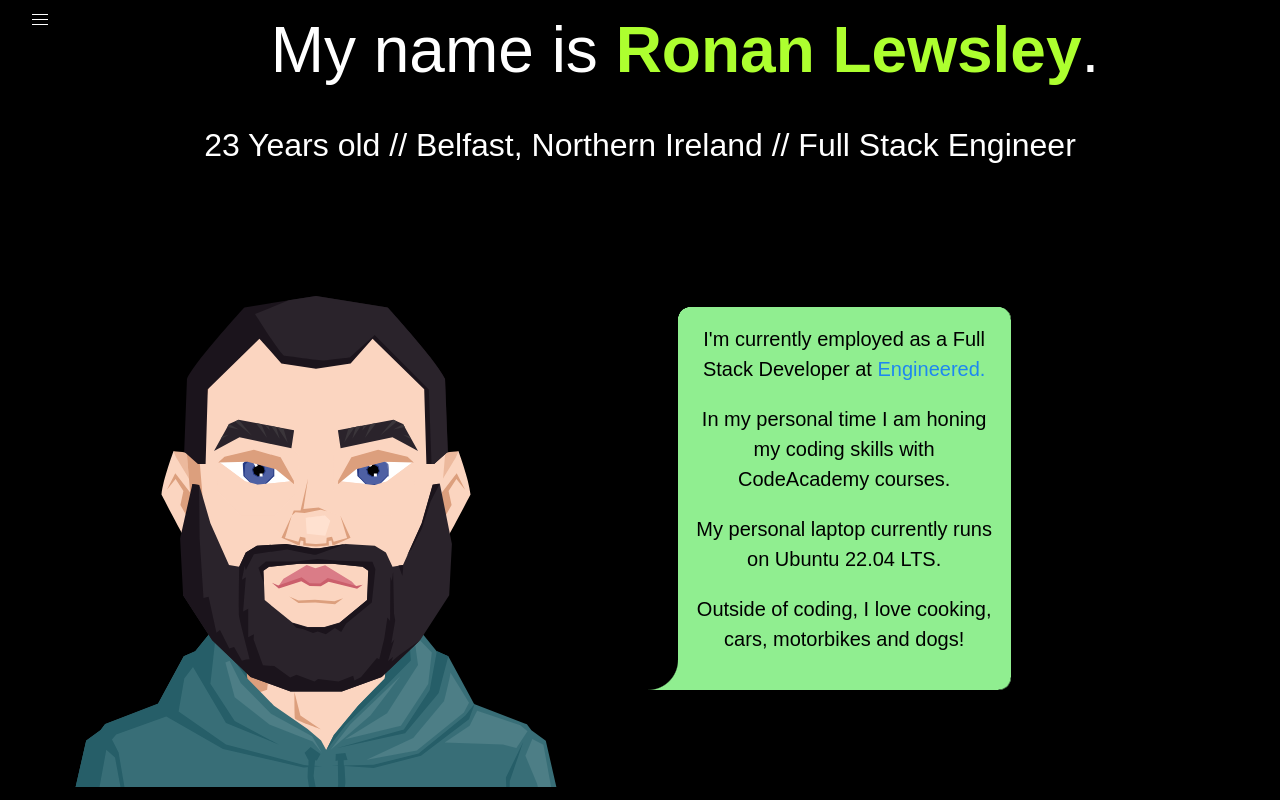
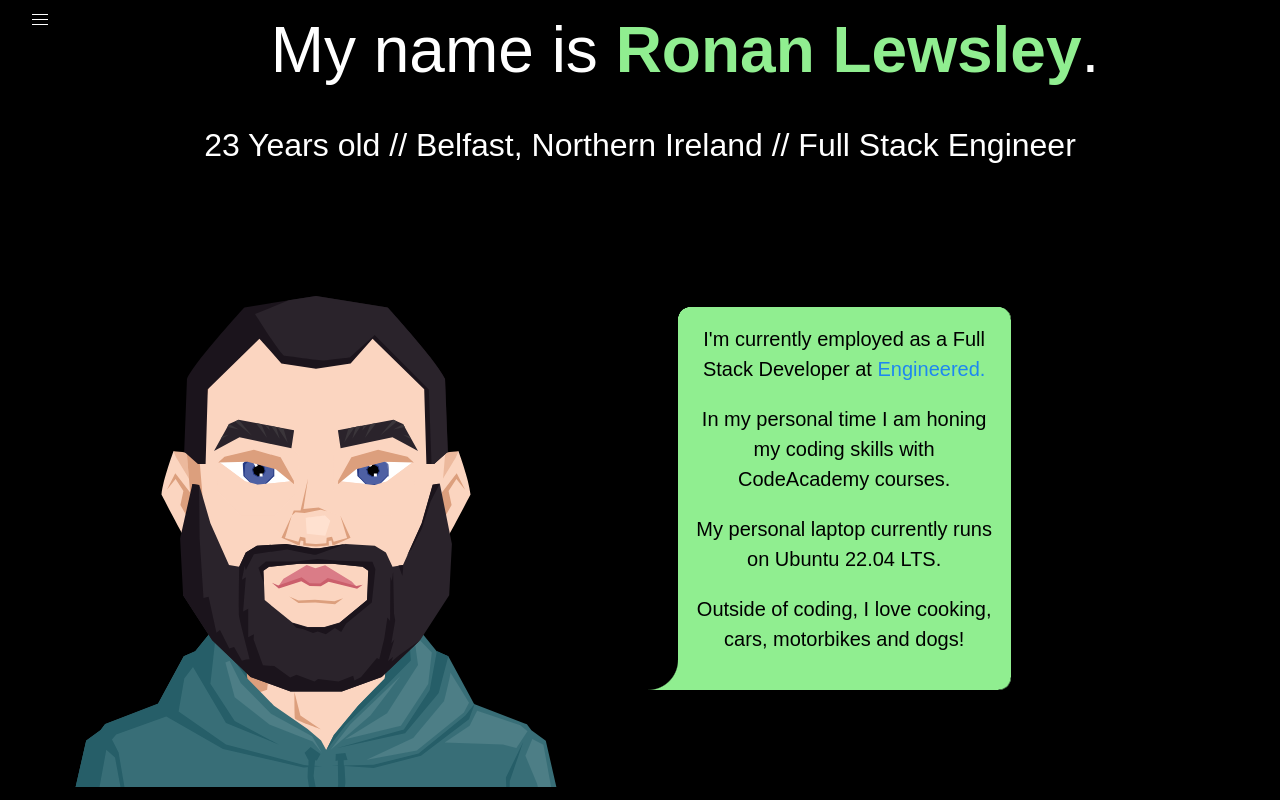
Before and after one commit to lewsley-r/portfolio-prod, a Vue app: page / in a window 1280 px wide. Shown: the top 800 px of the page. Built offline with nearby package versions, Linux system fonts and the light colour scheme; a web font is replaced by a local one.

Commit message:
name color change

```diff
--- a/src/components/AboutBlock.vue
+++ b/src/components/AboutBlock.vue
@@ -13,6 +13,7 @@
           <p>My personal laptop currently runs on Ubuntu 22.04 LTS.</p>
           <p>Outside of coding, I love cooking, cars, motorbikes and dogs!</p>
       </div>
+
 </div>
 
 </template>
--- a/src/components/MainHomeBlock.vue
+++ b/src/components/MainHomeBlock.vue
@@ -67,6 +67,6 @@ export default {
 
 #name {
   font-weight: 900;
-  color: greenyellow;
+  color: lightgreen;
 }
 </style>
```
